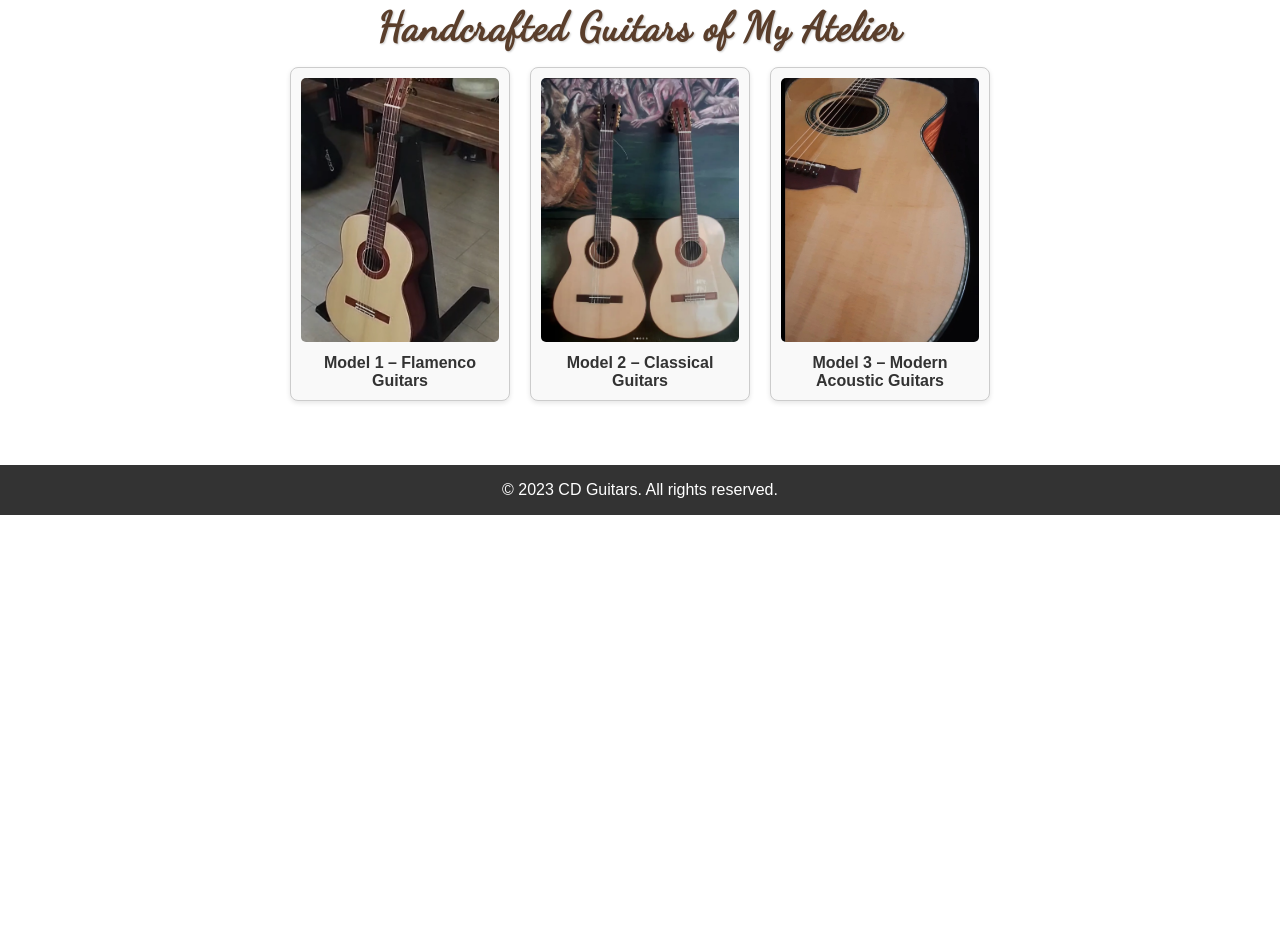
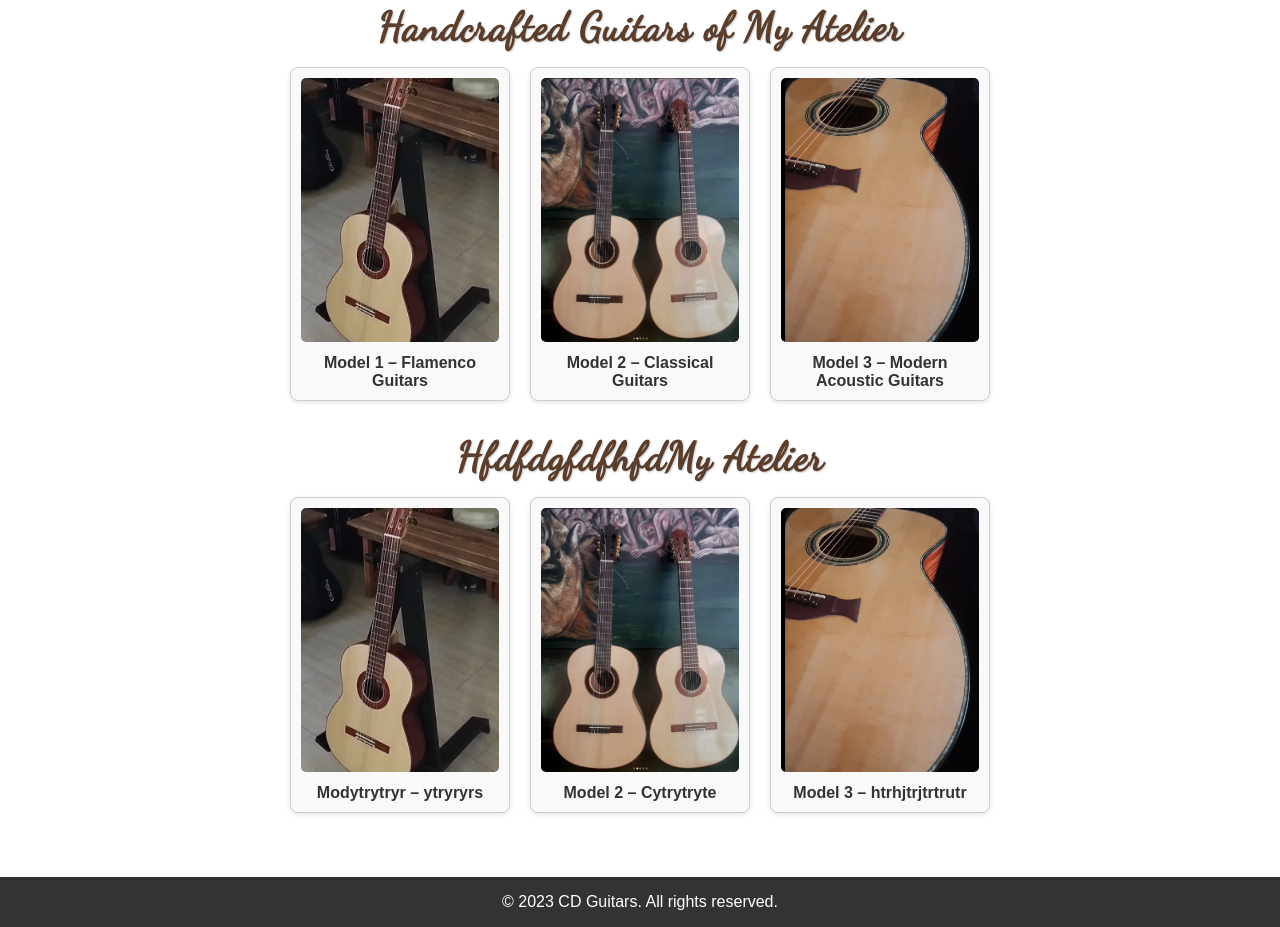
Before and after one commit to serhatdogu/Ceyhun_Demir_Guitars, a plain HTML site: page index.html in a window 1280 px wide. Shown: the part 1087-2014 px from the top of the page. Before the commit the page ends 1602 px from the top, so only its background shows below. Drawn offline with Linux system fonts and the light colour scheme.

Commit message:
saçma bir section ekledim

```diff
--- a/index.html
+++ b/index.html
@@ -69,6 +69,24 @@
         </div>
       </div>
     </section>
+
+      <section id="guitars-gallery">
+      <h2 class="guitar-heading">HfdfdgfdfhfdMy Atelier</h2>
+      <div class="guitar-gallery">
+        <div class="guitar-card">
+          <img src="pictures/guitar1.jpeg" alt="Guitar Model 1" />
+          <p>Modytrytryr – ytryryrs</p>
+        </div>
+        <div class="guitar-card">
+          <img src="pictures/guitar2.jpeg" alt="Guitar Model 2" />
+          <p>Model 2 – Cytrytryte</p>
+        </div>
+        <div class="guitar-card">
+          <img src="pictures/guitar3.jpeg" alt="Guitar Model 3" />
+          <p>Model 3 – htrhjtrjtrtrutr</p>
+        </div>
+      </div>
+    </section>
   </main>
 
   <footer>
```
